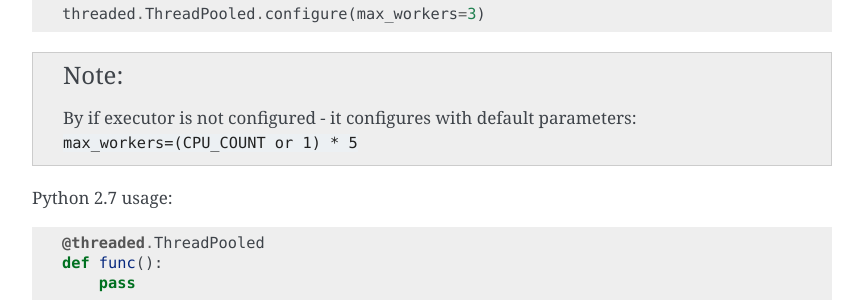
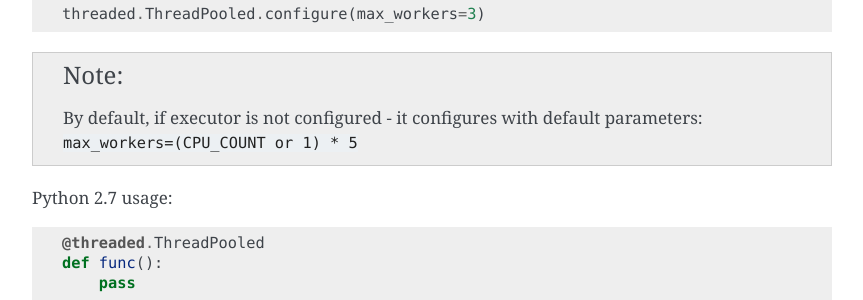
Before and after one commit to python-useful-helpers/threaded, a Sphinx documentation site: the page built from doc/source/index.rst, in a window 1280 px wide and 1400 px high, scrolled down 1240 px. Shown: the part 154-454 px from the top of the window, without its empty margins (218-1081 px from the left). Built offline with Sphinx 7.4.7, drawn with Linux system fonts in a browser that asks for light colours; some of the changed text lies outside the part shown.

Commit message:
Fix misprints

```diff
--- a/README.rst
+++ b/README.rst
@@ -68,13 +68,17 @@
 ------------
 Mostly it is required decorator: submit function to ThreadPoolExecutor on call.
 
-.. note:: API quite differs between Python 3 and Python 2.7. See API section below.
+.. note::
+
+    API quite differs between Python 3 and Python 2.7. See API section below.
 
 .. code-block:: python
 
     threaded.ThreadPooled.configure(max_workers=3)
 
-.. note:: By if executor is not configured - it configures with default parameters: ``max_workers=(CPU_COUNT or 1) * 5``
+.. note::
+
+    By default, if executor is not configured - it configures with default parameters: ``max_workers=(CPU_COUNT or 1) * 5``
 
 Python 2.7 usage:
 
@@ -98,7 +102,9 @@
 
 Python 3.3+ usage with asyncio:
 
-.. note:: if `loop_getter` is not callable, `loop_getter_need_context` is ignored.
+.. note::
+
+    if `loop_getter` is not callable, `loop_getter_need_context` is ignored.
 
 .. code-block:: python
 
@@ -143,9 +149,11 @@
     thread.start()
     thread.join()
 
-Without arguments, thread name will use pattern: 'Threaded: ' + func.__name__
+Without arguments, thread name will use pattern: ``'Threaded: ' + func.__name__``
 
-.. note:: If func.__name__ is not accessible, str(hash(func)) will be used instead.
+.. note::
+
+    If func.__name__ is not accessible, str(hash(func)) will be used instead.
 
 Override name can be don via corresponding argument:
 
@@ -176,7 +184,9 @@
 -----------
 Wrap in ``asyncio.Task``.
 
-.. note:: Python 3 only.
+.. note::
+
+    Python 3 only.
 
 usage with asyncio:
 
@@ -191,7 +201,9 @@
 
 Provide event loop directly:
 
-.. note:: if `loop_getter` is not callable, `loop_getter_need_context` is ignored.
+.. note::
+
+    if `loop_getter` is not callable, `loop_getter_need_context` is ignored.
 
 .. code-block:: python
 
@@ -222,9 +234,13 @@
 
     threaded.GThreadPooled.configure(max_workers=3)
 
-.. note:: By if executor is not configured - it configures with default parameters: ``max_workers=(CPU_COUNT or 1) * 5``
+.. note::
 
-.. note:: Instead of standard ThreadPoolExecutor, gevent pool is not re-created during re-configuration.
+    By default, if executor is not configured - it configures with default parameters: ``max_workers=(CPU_COUNT or 1) * 5``
+
+.. note::
+
+    Instead of standard ThreadPoolExecutor, gevent pool is not re-created during re-configuration.
 
 Basic usage example:
 
--- a/doc/source/gthreadpooled.rst
+++ b/doc/source/gthreadpooled.rst
@@ -52,4 +52,4 @@
 
     :param func: function to wrap
     :type func: typing.Optional[typing.Callable]
-    :rtype: ThreadPooled
+    :rtype: GThreadPooled
```
Also changed, not shown: 1 other file.
